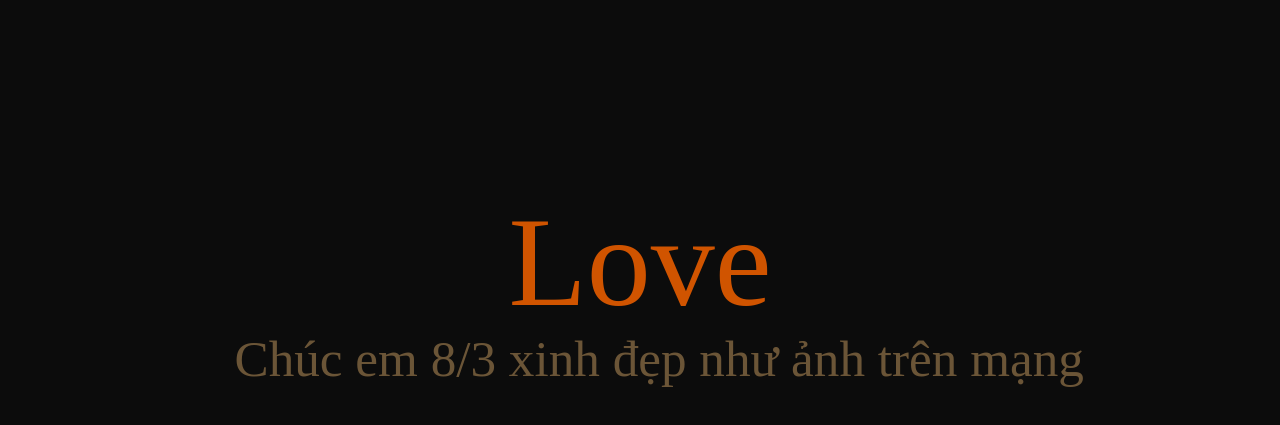
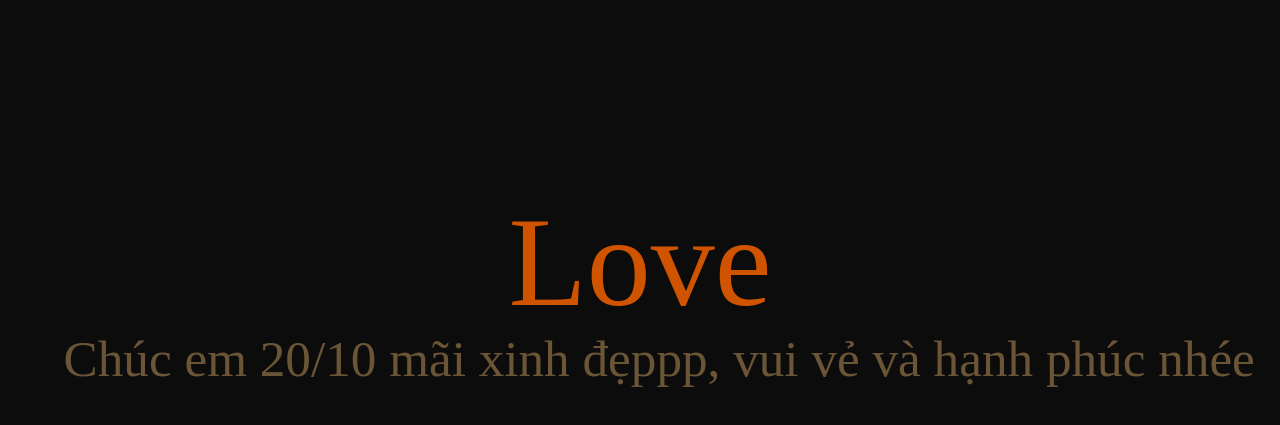
Before and after one commit to NNghiaDev/NNghiaDev.github.io, a plain HTML site: page 20_10.html in a window 1280 px wide. Shown: the part 115-540 px from the top of the page. Drawn offline with Linux system fonts and the light colour scheme; a web font is replaced by a local one.

Commit message:
Update 20_10.html

```diff
--- a/20_10.html
+++ b/20_10.html
@@ -3,7 +3,7 @@
 	<head>
 		<meta charset="UTF-8">
 		<meta name="viewport" content="width=device-width, initial-scale=1">
-		<title>Chúc mừng 8/3</title>
+		<title>Chúc mừng 20/10</title>
 		<link rel="shortcut icon" href="./rose.png">
 		<link rel="stylesheet" href="https://use.typekit.net/eqx3jwb.css">
 		<link rel="stylesheet" type="text/css" href="./style1.css">
@@ -39,7 +39,7 @@ supportsCssVars() || alert("Please view this demo in a modern browser that suppo
 					<span>Love</span>
 				</h2>
 				<h2 class="content__title no-select">
-					<span class="content__title-sub">Chúc em 8/3 xinh đẹp như ảnh trên mạng</span>
+					<span class="content__title-sub">Chúc em 20/10 mãi xinh đẹppp, vui vẻ và hạnh phúc nhée</span>
 				</h2>
 			</div>
 		</main>
```
